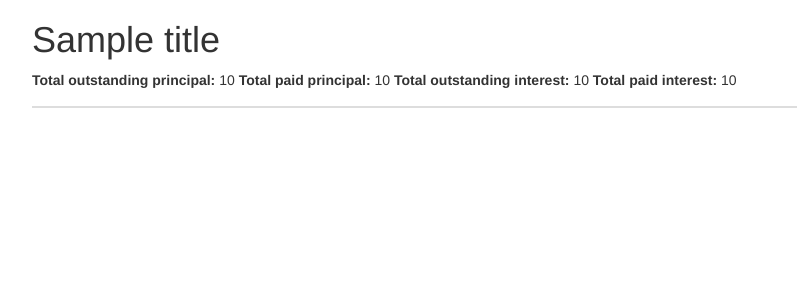
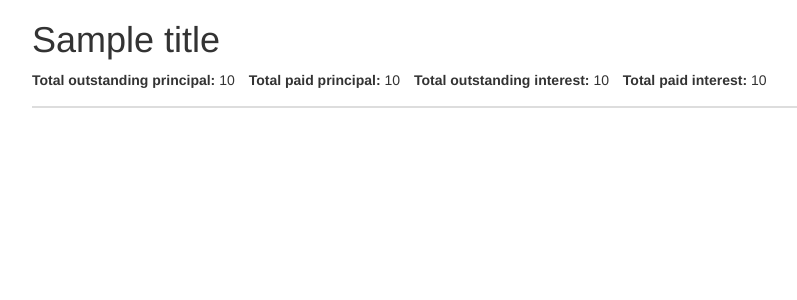
Before and after one commit to avinashow/HomeAccounting, a Python web app: template templates/index.html in a window 1280 px wide. Shown: the part 76-376 px from the top of the page, without its empty margins (38-835 px from the left). Run offline with Jinja, Linux system fonts and the light colour scheme; the template is opened without the code that fills it: most values are stand-ins (such as "Sample title", 1, 10 or a date in 2020); lists and menus that the app fills with data are empty; some libraries are stand-ins or nearby versions.

Commit message:
overview page - span margin

```diff
--- a/static/index.css
+++ b/static/index.css
@@ -8,3 +8,7 @@
     margin-bottom: 0;
     line-height: 40px;
 }
+
+span:not(:last-of-type) {
+    margin-right: 10px;
+}
```
